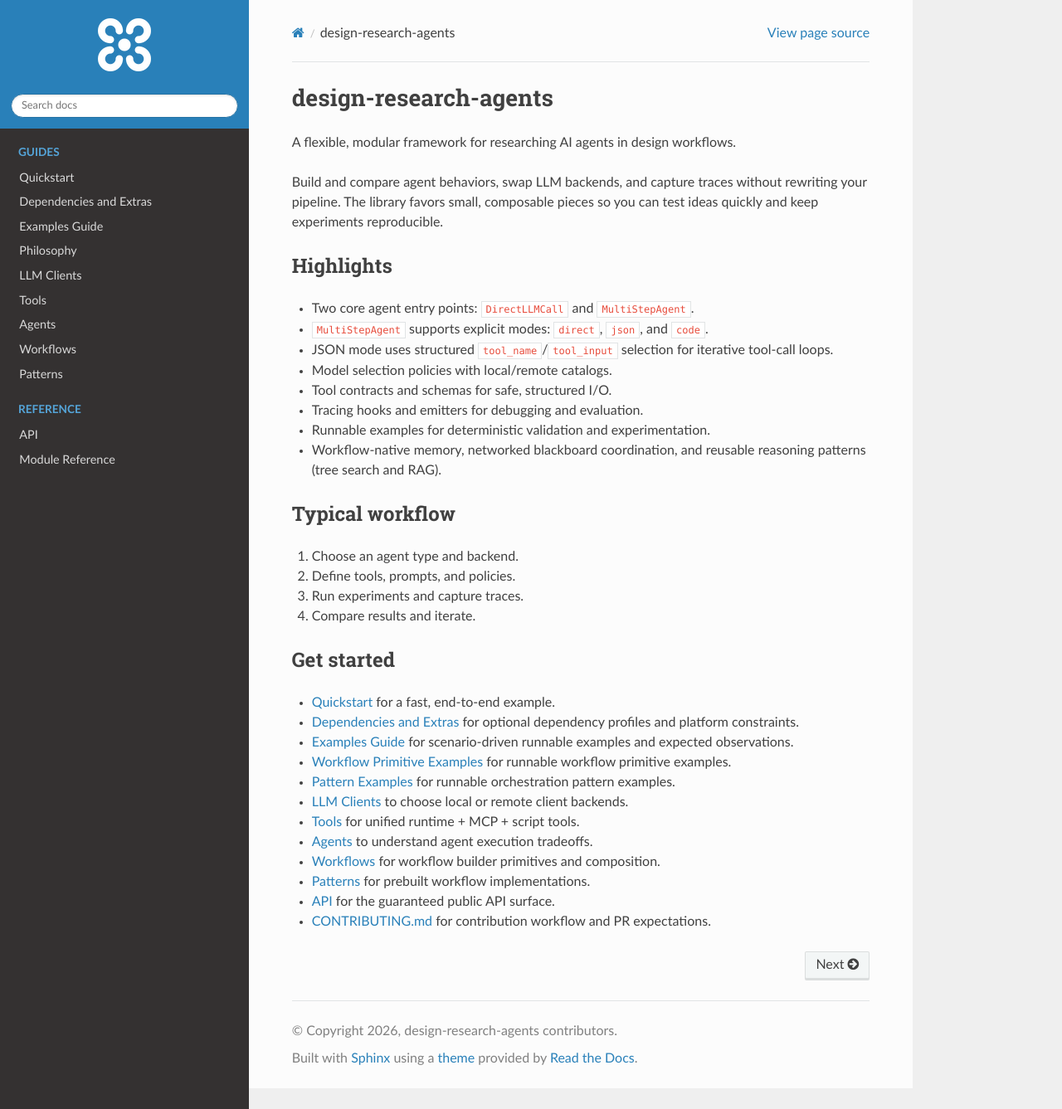
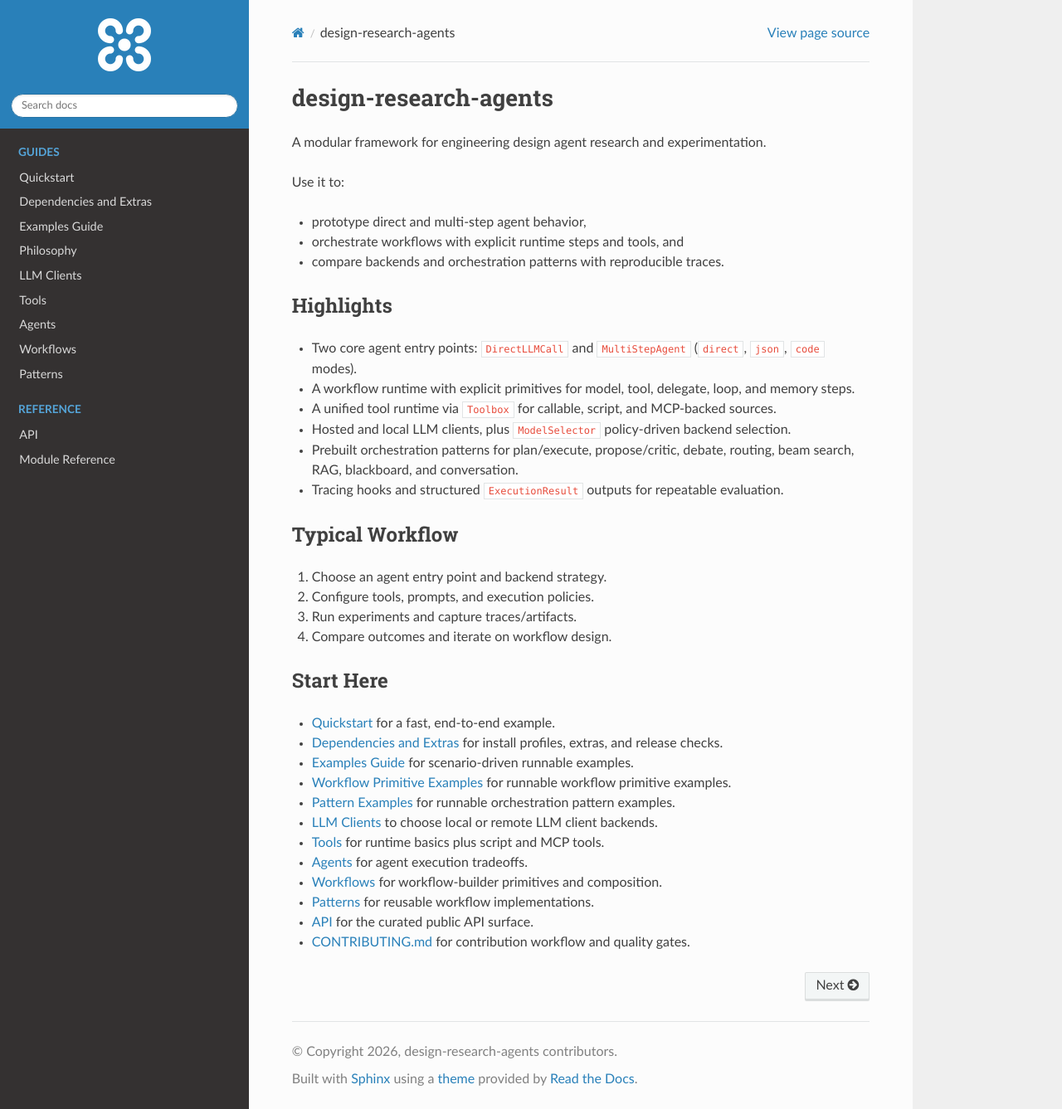
Before and after one commit to cmudrc/design-research-agents, a Sphinx documentation site: the page built from docs/index.rst, in a window 1280 px wide and 1337 px high. Shown: the whole window at 83% size. Built offline with Sphinx 7.4.7 and the Read the Docs theme 3.1.0, drawn with Linux system fonts in a browser that asks for light colours.

```diff
--- a/docs/index.rst
+++ b/docs/index.rst
@@ -1,50 +1,48 @@
 design-research-agents
 ======================
 
-A flexible, modular framework for researching AI agents in design workflows.
+A modular framework for engineering design agent research and experimentation.
 
-Build and compare agent behaviors, swap LLM backends, and capture traces
-without rewriting your pipeline. The library favors small, composable
-pieces so you can test ideas quickly and keep experiments reproducible.
+Use it to:
+
+- prototype direct and multi-step agent behavior,
+- orchestrate workflows with explicit runtime steps and tools, and
+- compare backends and orchestration patterns with reproducible traces.
 
 Highlights
 ----------
 
-- Two core agent entry points: ``DirectLLMCall`` and ``MultiStepAgent``.
-- ``MultiStepAgent`` supports explicit modes: ``direct``, ``json``, and ``code``.
-- JSON mode uses structured ``tool_name``/``tool_input`` selection for
-  iterative tool-call loops.
-- Model selection policies with local/remote catalogs.
-- Tool contracts and schemas for safe, structured I/O.
-- Tracing hooks and emitters for debugging and evaluation.
-- Runnable examples for deterministic validation and experimentation.
-- Workflow-native memory, networked blackboard coordination, and reusable
-  reasoning patterns (tree search and RAG).
+- Two core agent entry points: ``DirectLLMCall`` and ``MultiStepAgent`` (``direct``, ``json``, ``code`` modes).
+- A workflow runtime with explicit primitives for model, tool, delegate, loop, and memory steps.
+- A unified tool runtime via ``Toolbox`` for callable, script, and MCP-backed sources.
+- Hosted and local LLM clients, plus ``ModelSelector`` policy-driven backend selection.
+- Prebuilt orchestration patterns for plan/execute, propose/critic, debate, routing, beam search, RAG, blackboard, and conversation.
+- Tracing hooks and structured ``ExecutionResult`` outputs for repeatable evaluation.
 
-Typical workflow
+Typical Workflow
 ----------------
 
-1. Choose an agent type and backend.
-2. Define tools, prompts, and policies.
-3. Run experiments and capture traces.
-4. Compare results and iterate.
+1. Choose an agent entry point and backend strategy.
+2. Configure tools, prompts, and execution policies.
+3. Run experiments and capture traces/artifacts.
+4. Compare outcomes and iterate on workflow design.
 
-Get started
------------
+Start Here
+----------
 
 - :doc:`quickstart` for a fast, end-to-end example.
-- :doc:`dependencies_and_extras` for optional dependency profiles and platform constraints.
-- :doc:`examples/index` for scenario-driven runnable examples and expected observations.
+- :doc:`dependencies_and_extras` for install profiles, extras, and release checks.
+- :doc:`examples/index` for scenario-driven runnable examples.
 - :doc:`examples/workflow/index` for runnable workflow primitive examples.
 - :doc:`examples/patterns/index` for runnable orchestration pattern examples.
-- :doc:`llm_clients/index` to choose local or remote client backends.
-- :doc:`tools/index` for unified runtime + MCP + script tools.
-- :doc:`agents/index` to understand agent execution tradeoffs.
-- :doc:`workflows/index` for workflow builder primitives and composition.
-- :doc:`patterns/index` for prebuilt workflow implementations.
-- :doc:`api` for the guaranteed public API surface.
+- :doc:`llm_clients/index` to choose local or remote LLM client backends.
+- :doc:`tools/index` for runtime basics plus script and MCP tools.
+- :doc:`agents/index` for agent execution tradeoffs.
+- :doc:`workflows/index` for workflow-builder primitives and composition.
+- :doc:`patterns/index` for reusable workflow implementations.
+- :doc:`api` for the curated public API surface.
 - `CONTRIBUTING.md <https://github.com/cmudrc/design-research-agents/blob/main/CONTRIBUTING.md>`_
-  for contribution workflow and PR expectations.
+  for contribution workflow and quality gates.
 
 .. toctree::
    :maxdepth: 2
```
Also changed, not shown: CONTRIBUTING.md (+18 -77 lines), README.md (+46 -44 lines), examples/README.md.
